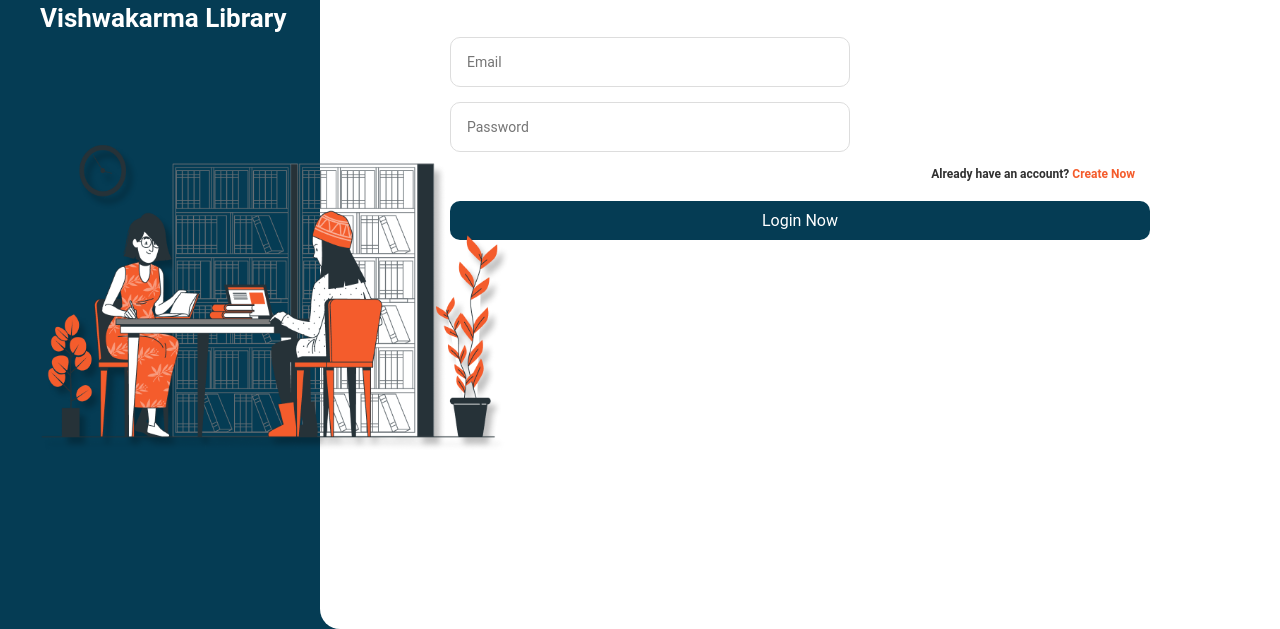
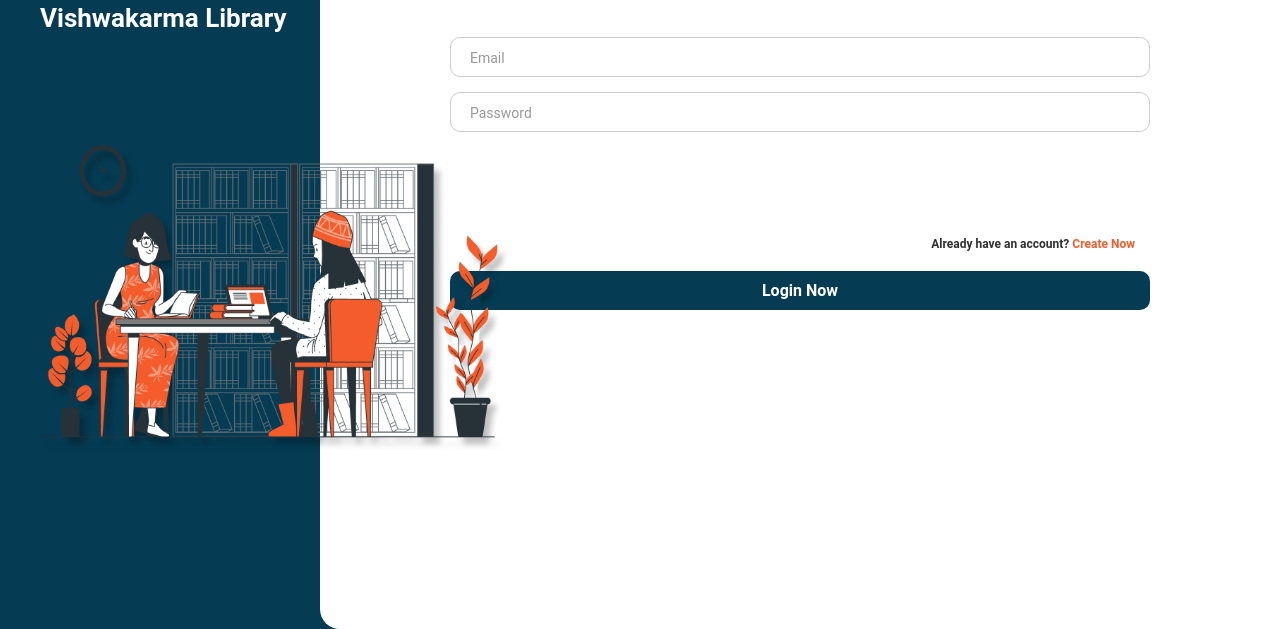
Before and after one commit to IgniTek-Club/LibraryManagementSystem, a plain HTML site: page login.html in a window 1280 px wide. Shown: the part 171-800 px from the top of the page. Drawn offline with Linux system fonts and the light colour scheme.

Commit message:
index and login page done

```diff
--- a/css/style.css
+++ b/css/style.css
@@ -106,6 +106,7 @@ body {
   grid-column: span 2; /* Make the button span both columns */
   margin-top: 20px;
   padding: 10px;
+  font-weight: bold;
   background-color: #053c54;
   color: #ffffff;
   border: none;
@@ -156,3 +157,14 @@ body {
 .form-item input:focus + label {
   color: var(--main-color);
 }
+
+.g-recaptcha iframe {
+  height: 120px !important; /* Adjust height as needed */
+  transform: scale(1, 1); /* Scale the content */
+  transform-origin: 0 0; /* Keep the origin at the top-left */
+}
+
+/* Adjust the parent container height */
+.g-recaptcha {
+  height: 90px; /* Match the height to the iframe */
+}
--- a/login.html
+++ b/login.html
@@ -29,10 +29,16 @@
         >
           <div class="input-group">
             <div class="input-field">
-              <input type="text" placeholder="Email" required />
+              <div class="form-item">
+                <input type="text" id="email" required />
+                <label for="email">Email</label>
+              </div>
             </div>
             <div class="input-field">
-              <input type="password" placeholder="Password" required />
+              <div class="form-item">
+                <input type="password" id="password" required />
+                <label for="password">Password</label>
+              </div>
             </div>
           </div>
           <div
@@ -46,9 +52,15 @@
     </div>
     <script src="https://www.google.com/recaptcha/api.js" async defer></script>
     <style>
-        .input-field{
-            grid-template:auto!important;
-        }
+      .input-field {
+        grid-template: auto !important;
+      }
+      .input-group input {
+        width: 100% !important;
+      }
+      .input-field {
+        display: block !important;
+      }
     </style>
   </body>
 </html>
```
Also changed, not shown: index.html (+2 -2 lines).
